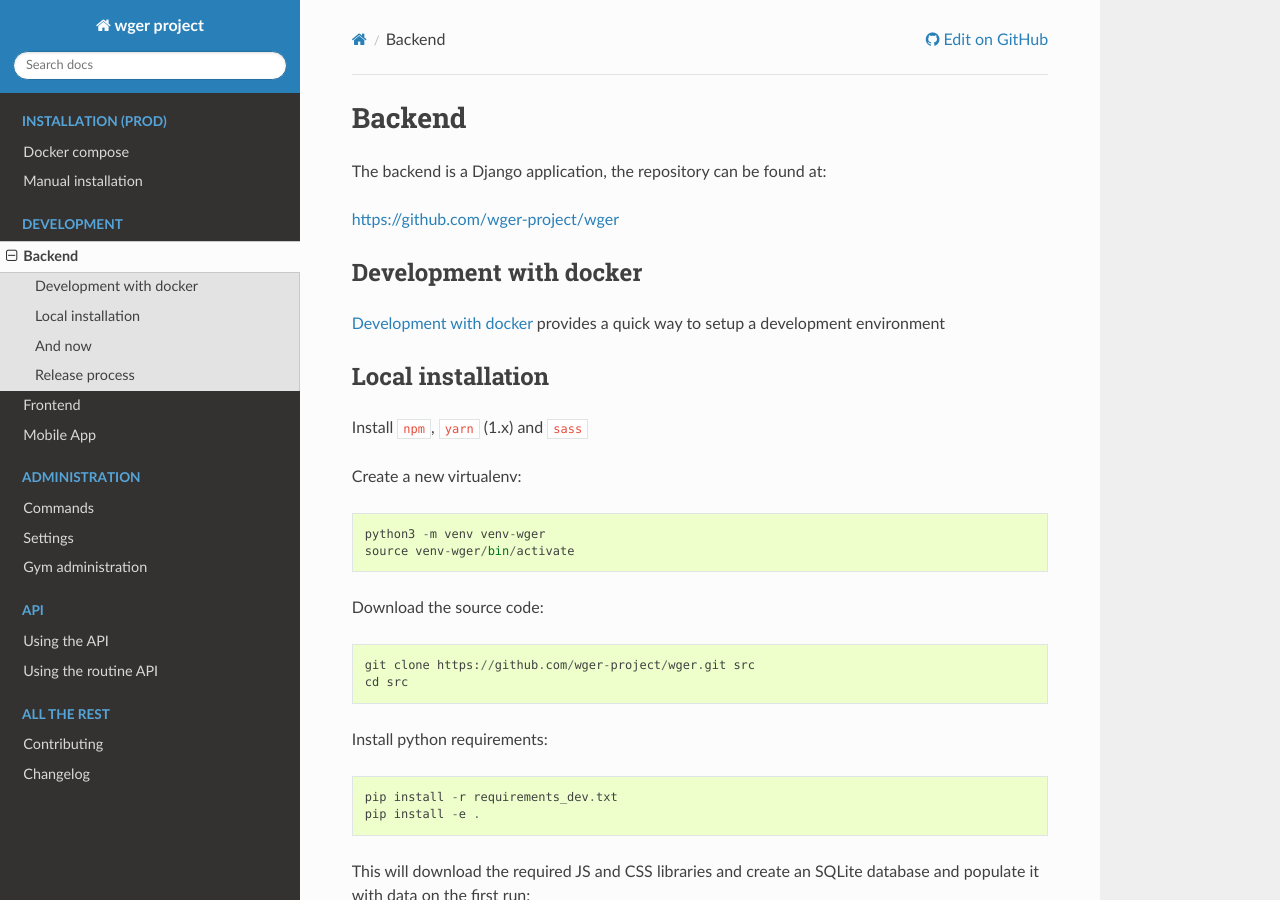
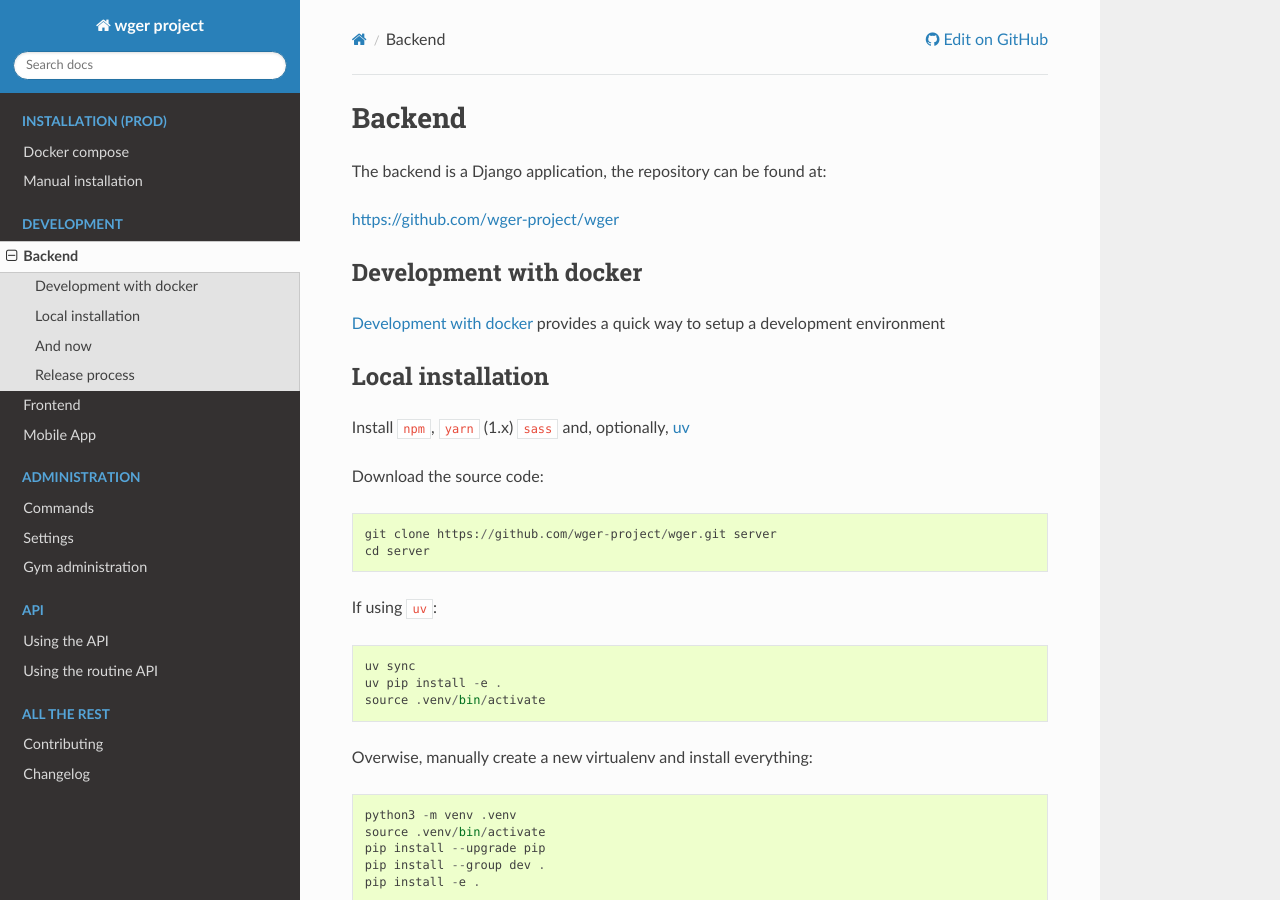
Before and after one commit to wger-project/docs, a Sphinx documentation site: the page built from docs/development/backend.rst, in a window 1280 px wide and 900 px high. Built offline with Sphinx 7.4.7 and the Read the Docs theme 3.1.0, drawn with Linux system fonts in a browser that asks for light colours.

Commit message:
Update backend setup guide to include optional uv usage

```diff
--- a/docs/development/backend.rst
+++ b/docs/development/backend.rst
@@ -15,21 +15,25 @@
 Local installation
 -------------------
 
-Install ``npm``, ``yarn`` (1.x) and ``sass``
-
-Create a new virtualenv::
-
-  python3 -m venv venv-wger
-  source venv-wger/bin/activate
+Install ``npm``, ``yarn`` (1.x) ``sass`` and, optionally, `uv <https://docs.astral.sh/uv/>`_
 
 Download the source code::
 
-  git clone https://github.com/wger-project/wger.git src
-  cd src
+  git clone https://github.com/wger-project/wger.git server
+  cd server
 
-Install python requirements::
+If using ``uv``::
 
-  pip install -r requirements_dev.txt
+    uv sync
+    uv pip install -e .
+    source .venv/bin/activate
+
+Overwise, manually create a new virtualenv and install everything::
+
+  python3 -m venv .venv
+  source .venv/bin/activate
+  pip install --upgrade pip
+  pip install --group dev .
   pip install -e .
 
 This will download the required JS and CSS libraries and create an SQLite
```
